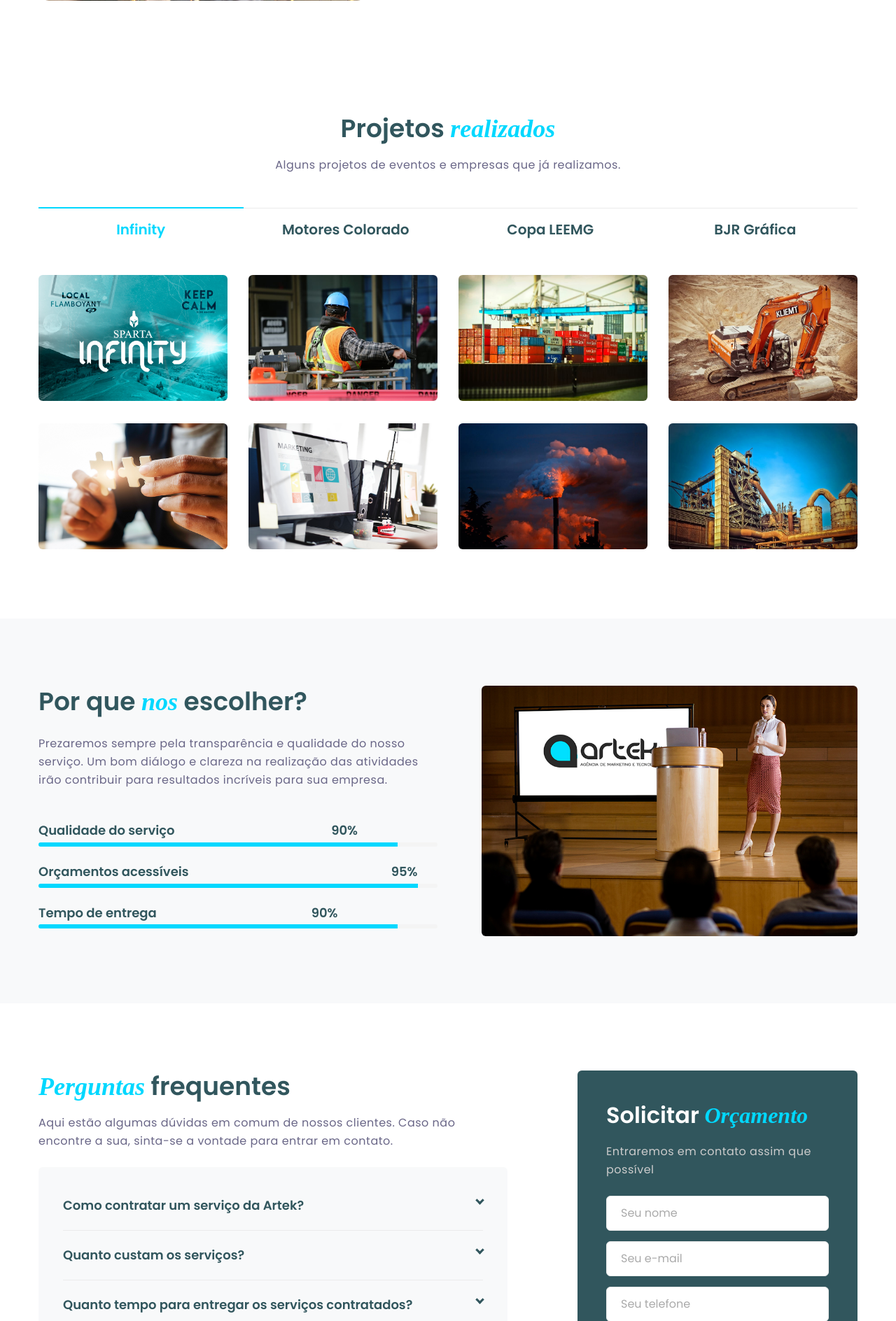
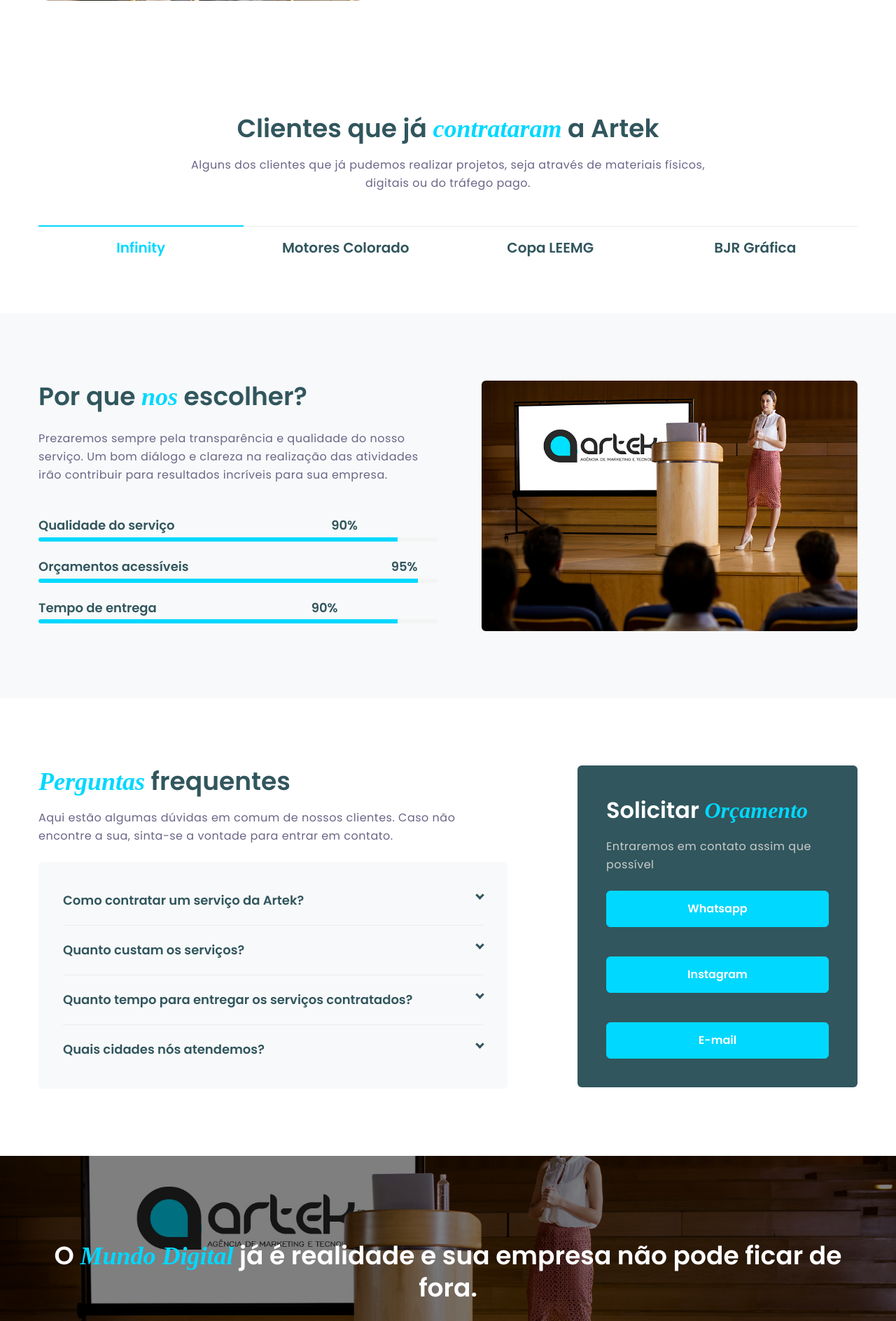
Before and after one commit to pedrohfloures/artek3, a PHP site: page /index.php in a window 1280 px wide. Shown: the part 1550-3438 px from the top of the page at 70% size. Run offline with PHP 8.4, Linux system fonts and the light colour scheme; some web fonts are replaced.

Commit message:
ATT Final

```diff
--- a/industrious-starter/exibir-dados.php
+++ b/industrious-starter/exibir-dados.php
@@ -1,4 +1,3 @@
 <?php
-    header("https://api.whatsapp.com/send?phone=5531975577981");
-
-?>
+    $nome=$_POST["email"];
+    echo "<script>alert('Formulário Foi enviado')</script>";
--- a/industrious-starter/index.html
+++ b/industrious-starter/index.html
@@ -224,21 +224,23 @@
 <section class="w3l-products py-5" id="projects">
     <div class="container py-lg-3">
         <div class="header-section text-center mx-auto">
-            <h3 class="title-big">Projetos <span>realizados</span></h3>
-            <p class="mt-3">Alguns projetos de eventos e empresas que já realizamos.</p>
+            <h3 class="title-big"> Clientes que já <span>contrataram</span> a Artek</h3>
+            <p class="mt-3">Alguns dos clientes que já pudemos realizar projetos, seja através de materiais físicos, digitais ou
+                do tráfego pago.
+            </p>
         </div>
         <div class="mt-5">
             <div class="mx-auto">
                 <!--Horizontal Tab-->
                 <div id="parentHorizontalTab">
                     <ul class="resp-tabs-list hor_1">
-                        <li>Infinity</li>
-                        <li>Motores Colorado</li>
-                        <li>Copa LEEMG</li>
-                        <li>BJR Gráfica</li>
+                        <a href="https://www.instagram.com/spartainfinity/" target="_blank"><li>Infinity</li></a>
+                        <a href="https://www.instagram.com/motorescolorado/" target="_blank"><li>Motores Colorado</li></a>
+                        <a href="https://www.instagram.com/copaleemg/" target="_blank"><li>Copa LEEMG</li></a>
+                        <a href="https://www.instagram.com/bjrgraficarapida/" target="_blank"><li>BJR Gráfica</li></a>
                         <div class="clear"></div>
                     </ul>
-                    <div class="resp-tabs-container hor_1">
+                    <!--<div class="resp-tabs-container hor_1">
                         <div class="products-content">
                             <div class="row">
                                 <div class="col-lg-3 col-md-4 col-sm-6">
@@ -581,6 +583,7 @@
                             </div>
                         </div>
                     </div>
+                    -->
                 </div>
             </div>
         </div>
@@ -701,15 +704,24 @@
             <div class="col-lg-5 mt-lg-0 mt-sm-5 mt-4">
                 <div class="banner-form-w3">
                     <!-- banner form -->
-                    <form action="exibir-dados.php" method="post">
+                    <form action="https://api.whatsapp.com/send?phone=5531975577981" target="_blank" method="post">
                         <h3 class="title-big">Solicitar <span>Orçamento</span></h3>
                         <p class="mt-3">Entraremos em contato assim que possível</p>
                         <div class="form-style-w3ls mt-4">
-                            <input placeholder="Seu nome" name="name" type="text" required="">
+                            <!--<input placeholder="Seu nome" name="name" type="text" required="">
                             <input placeholder="Seu e-mail" name="email" type="email" required="">
                             <input placeholder="Seu telefone" name="phone" type="text" required="">
-                            <button class="btn btn-style btn-primary w-100"> Enviar</button>
+                            -->
+                            <button class="btn btn-style btn-primary w-100"> Whatsapp</button>
                         </div>
+                    </form>
+                    <p class="mt-3"><br></p>
+                    <form action="https://www.instagram.com/artek.br" target="_blank" method="post">
+                             <button class="btn btn-style btn-primary w-100"> Instagram</button>
+                    </form>
+                    <p class="mt-3"><br></p>
+                    <form action="mailto:pedrohfloures@gmail.com" target="_blank" method="post">
+                             <button class="btn btn-style btn-primary w-100"> E-mail</button>
                     </form>
                     <!-- //banner form -->
                 </div>
```
